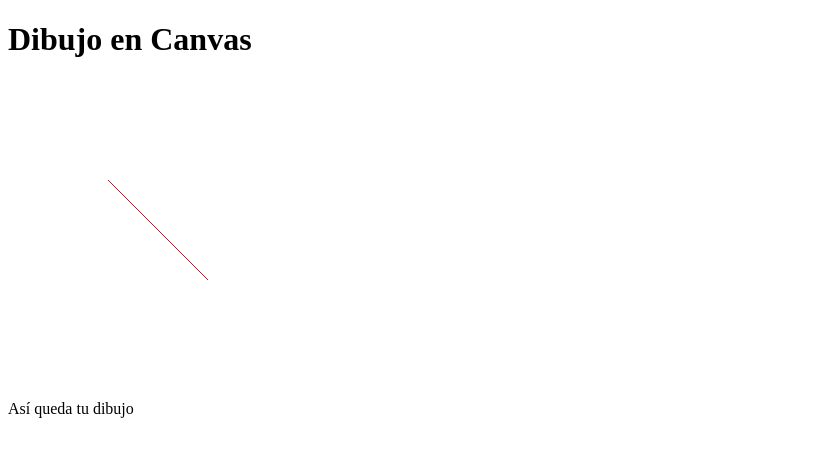
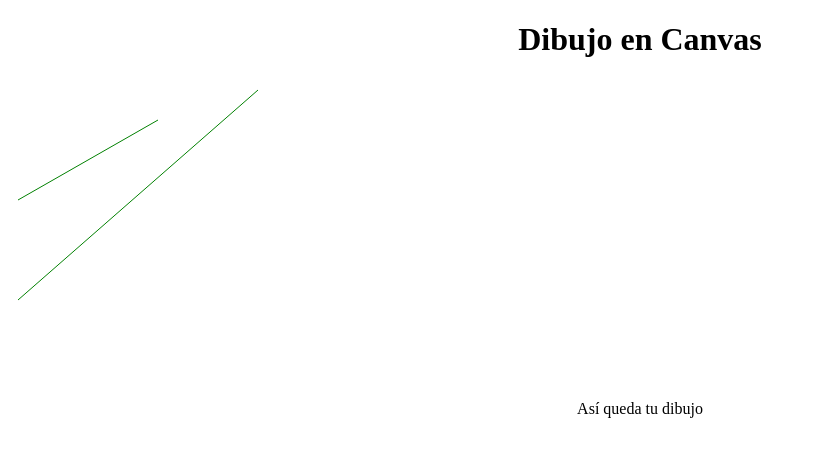
Before and after one commit to Henry24Dayan/Curso-Gratis-Programaci-n, a plain HTML site: page Canvas/Canvas.html in a window 1280 px wide. Shown: the whole page, without its empty margins (0-816 px from the left). Drawn offline with Linux system fonts and the light colour scheme.

Commit message:
Add files via upload
1. Creando funciones, definiendo la función con sus metodos y atributos.
2. Declaramos dos veces la función de dibujar linea para dibujar dos lineas y así empezar a dibujar.

```diff
--- a/Canvas/Canvas.html
+++ b/Canvas/Canvas.html
@@ -5,8 +5,38 @@
     <meta http-equiv="X-UA-Compatible" content="IE=edge">
     <meta name="viewport" content="width=device-width, initial-scale=1.0">
     <title>Dibujando en canvas</title>
+    <style>
+            h1{
+                    text-align: center;
+                    text-decoration: aqua;
+                    border: blue;
+                    box-shadow: 0cm;
+
+
+            }
+            canvas{
+                        align-content: center;
+
+
+            }
+
+            p{
+
+                    text-align: center;
+
+
+            }
+    </style>
+
 </head>
+
+
 <body>
+
+
+
+
+
     <h1>Dibujo en Canvas</h1>
 
 
--- a/Canvas/dibujo.js
+++ b/Canvas/dibujo.js
@@ -1,10 +1,18 @@
 var d = document.getElementById("Dibujito") ;  //En javascript  getEllementByiD   es el  método de document. que nos trae  una de las ramas de html
 var lienzo = d.getContext("2d");               //Definimos si es en 2D o 3D el contexto; getContext es una funcion de canvas que me permite obtener el área donde voy a diibujar.
 
+dibujarlinea("Green", 10,250 , 220 , 10)  //Invocamos la función para que se ejecute.
+dibujarlinea("Green", 10,150 , 120 , 40)  //Aca por segunda vez.
 
-lienzo.beginPath();          //Definimos la funcion del canvas para inicicar a dibujar.
-lienzo.strokeStyle = "red" ; // Varible o atributo por ende se comporta como variable y se signa valor.
-lienzo.moveTo(100,100)       //Método del canvas para mover el lapiz donde va arrancar la linea
-lienzo.lineTo(200,200)       //Creamos la linea, Metodo o funcion del canvas para trazar linea hasta donde se especifica (Aunque pude ser gran variedad de formas y figuras)
-lienzo.stroke();             // Dibuja la línea  y la cierra.
-lienzo.closePath();          //Método para finalizar el dibujo. Cerrar el trazo  (Levantar el lapiz)
+function dibujarlinea(color, xinicial, yinicial, xfinal, yfinal)  //Declaramos las variables como si pusieramos un var; Se declara cada vez que la función es invocada.
+
+{
+//Debemos cambiar los valores fijos por los valores variables que vienen del parámetro//
+lienzo.beginPath();                 //Definimos la funcion del canvas para inicicar a dibujar.
+lienzo.strokeStyle = color ;        // Asignamos el valor que recibe por parámetro.
+lienzo.moveTo(xinicial,xfinal)      // Asignamos al función el valor que recibe por parámetro.
+lienzo.lineTo(yinicial,  yfinal)    //Asignamos el valor que recibe por parámetro.
+lienzo.stroke();                    //Dibuja la línea.
+lienzo.closePath();                 //Método para finalizar el dibujo. Cerrar el trazo  (Levantar el lapiz)
+
+}
```
